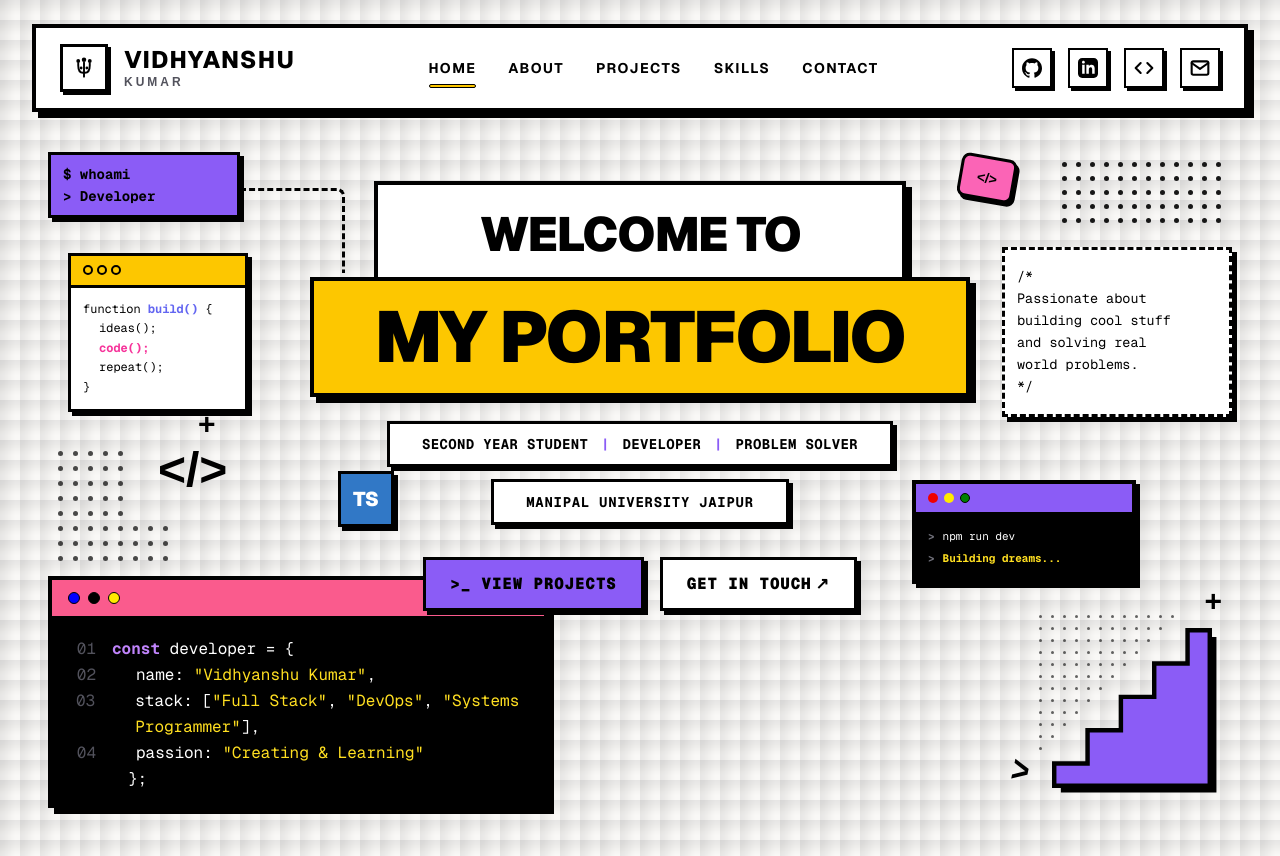
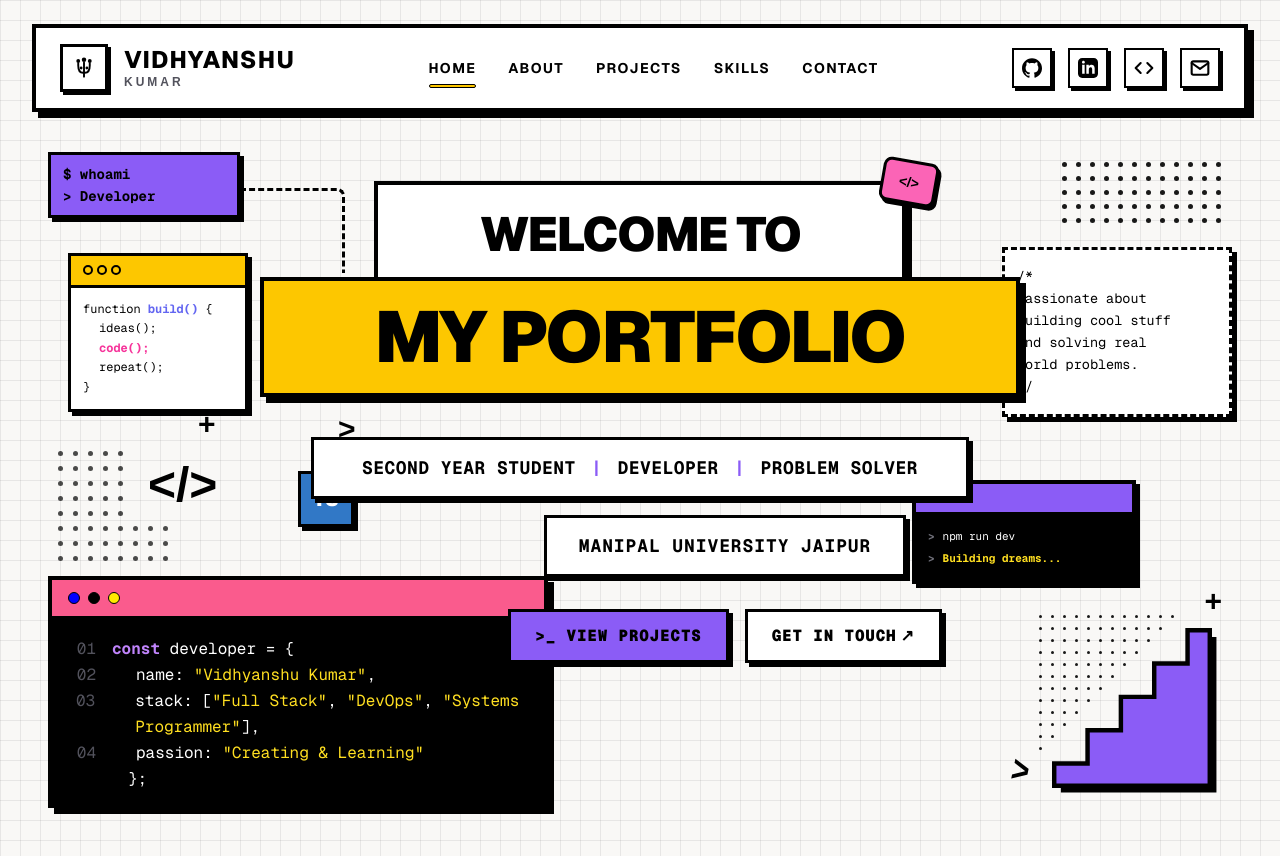
Before and after one commit to Viidhyanshu/Neo-Portfolio, a Next.js app: page / in a window 1280 px wide. Built offline with nearby package versions, Linux system fonts and the light colour scheme.

Commit message:
updated hero

```diff
--- a/app/globals.css
+++ b/app/globals.css
@@ -17,7 +17,7 @@ body {
   color: var(--foreground);
   font-family: Arial, Helvetica, sans-serif;
   background-image:
-    linear-gradient(to right, rgba(0, 0, 0, 0.07) 1px, transparent 15px),
-    linear-gradient(to bottom, rgba(0, 0, 0, 0.07) 1px, transparent 15px);
+    linear-gradient(to right, rgba(0, 0, 0, 0.07) 1px, transparent 1px),
+    linear-gradient(to bottom, rgba(0, 0, 0, 0.07) 1px, transparent 1px);
   background-size: 20px 20px;
 }
--- a/components/Hero.tsx
+++ b/components/Hero.tsx
@@ -1,38 +1,77 @@
-import React from "react";
+"use client";
+
+import React, { useState } from "react";
 
 export default function Hero() {
+  const pipeColors = ["text-[#8b5cf6]", "text-pink-500", "text-green-600", "text-orange-500"];
+  const [pipeIndex, setPipeIndex] = useState(0);
+
+  const textColors = ["text-black", "text-[#8b5cf6]", "text-pink-500", "text-green-600", "text-orange-500"];
+  const [colorIndex, setColorIndex] = useState(0);
+
+  const portfolioBgs = ["bg-yellow-400", "bg-[#fa5b8d]", "bg-[#8b5cf6]", "bg-orange-400", "bg-emerald-400"];
+  const [portfolioBgIndex, setPortfolioBgIndex] = useState(0);
+
+  const handlePipeClick = () => {
+    setPipeIndex((prev) => (prev + 1) % pipeColors.length);
+  };
+
+  const handleLocClick = () => {
+    setColorIndex((prev) => (prev + 1) % textColors.length);
+  };
+
+  const handlePortfolioClick = () => {
+    setPortfolioBgIndex((prev) => (prev + 1) % portfolioBgs.length);
+  };
+
   return (
-    <div className="relative flex flex-col items-center justify-center text-center select-none w-[calc(100vw-3rem)] sm:w-[580px] md:w-[660px] py-12 md:py-0">
+    <div className="relative flex flex-col items-center justify-center text-center select-none w-[calc(100vw-3rem)] sm:w-[660px] md:w-[760px] py-12 md:py-0">
 
       {/* 1. Welcome to Box */}
-      <div className="bg-white border-4 border-black px-[70px] sm:px-[101px] py-[21px] sm:py-[25px] shadow-[6px_6px_0px_#000000] z-10 w-fit">
+      <div className="relative bg-white border-4 border-black px-[70px] sm:px-[101px] py-[21px] sm:py-[25px] shadow-[6px_6px_0px_#000000] z-10 w-fit">
         <h2 className="font-sans font-black text-3xl sm:text-4xl md:text-5xl tracking-tight text-black uppercase leading-none">
           Welcome To
         </h2>
+
+        {/* Pink Code Bracket tag on top-right of Welcome box */}
+        <div className="absolute top-[-25px] right-[-35px] hidden lg:flex w-14 h-11 bg-pink-400 border-3 border-black shadow-[3px_3px_0px_#000000] items-center justify-center text-black font-black text-sm rotate-[10deg] rounded-lg z-20">
+          &lt;/&gt;
+        </div>
       </div>
 
       {/* 2. My Portfolio Box */}
-      <div className="bg-yellow-400 border-4 border-black px-8 py-5 shadow-[6px_6px_0px_#000000] mt-[-10px] z-20 w-full">
+      <div
+        onClick={handlePortfolioClick}
+        className={`border-4 border-black px-8 py-5 shadow-[6px_6px_0px_#000000] hover:shadow-[4px_4px_0px_#000000] hover:translate-x-[2px] hover:translate-y-[2px] active:shadow-[1px_1px_0px_#000000] active:translate-x-[5px] active:translate-y-[5px] transition-all duration-100 mt-[-10px] z-20 w-full cursor-pointer ${portfolioBgs[portfolioBgIndex]}`}
+      >
         <h1 className="font-sans font-black text-5xl sm:text-6xl md:text-7xl tracking-tight text-black uppercase leading-none">
           My Portfolio
         </h1>
       </div>
 
       {/* 3. Subheadings Details Tags */}
-      <div className="flex flex-col items-center gap-3 mt-6 z-10">
+      <div className="flex flex-col items-center gap-4 mt-10 z-10">
         {/* Row 1 Tag */}
-        <div className="bg-white border-3 border-black px-6 sm:px-8 py-2.5 shadow-[4px_4px_0px_#000000] text-black font-bold font-mono text-xs sm:text-sm tracking-wide uppercase w-fit">
-          Second Year Student <span className="text-[#8b5cf6] mx-1">|</span> Developer <span className="text-[#8b5cf6] mx-1">|</span> Problem Solver
+        <div
+          onClick={handlePipeClick}
+          className="bg-white border-3 border-black px-8 sm:px-12 py-3 sm:py-3.5 shadow-[4px_4px_0px_#000000] hover:shadow-[3px_3px_0px_#000000] hover:translate-x-[1px] hover:translate-y-[1px] active:shadow-[1px_1px_0px_#000000] active:translate-x-[3px] active:translate-y-[3px] transition-all duration-100 text-black font-bold font-mono text-sm sm:text-base md:text-lg tracking-wide uppercase w-fit cursor-pointer"
+        >
+          Second Year Student <span className={`${pipeColors[pipeIndex]} mx-1 transition-colors duration-200`}>|</span> Developer <span className={`${pipeColors[pipeIndex]} mx-1 transition-colors duration-200`}>|</span> Problem Solver
         </div>
 
-        {/* Row 2 Tag */}
-        <div className="bg-white border-3 border-black px-6 sm:px-8 py-2.5 shadow-[4px_4px_0px_#000000] text-black font-bold font-mono text-xs sm:text-sm tracking-wider uppercase w-fit">
-          Manipal University Jaipur
+        {/* Row 2 Tag with outer layout shift wrapper to decouple hover translation */}
+        <div className="w-fit lg:translate-x-[85px]">
+          <div
+            onClick={handleLocClick}
+            className={`bg-white border-3 border-black px-8 sm:px-8 py-3 sm:py-3.5 shadow-[4px_4px_0px_#000000] hover:shadow-[3px_3px_0px_#000000] hover:translate-x-[1px] hover:translate-y-[1px] active:shadow-[1px_1px_0px_#000000] active:translate-x-[3px] active:translate-y-[3px] transition-all duration-100 ${textColors[colorIndex]} font-bold font-mono text-sm sm:text-base md:text-lg tracking-wider uppercase w-fit cursor-pointer`}
+          >
+            Manipal University Jaipur
+          </div>
         </div>
       </div>
 
       {/* 4. Action Buttons */}
-      <div className="flex flex-wrap items-center justify-center gap-4 mt-8 z-10">
+      <div className="flex flex-wrap items-center justify-center gap-4 mt-8 lg:translate-x-[85px] z-10">
         {/* View Projects */}
         <button className="bg-[#8b5cf6] border-3 border-black px-6 py-3 shadow-[4px_4px_0px_#000000] hover:translate-x-[2px] hover:translate-y-[2px] hover:shadow-[2px_2px_0px_#000000] active:translate-x-[4px] active:translate-y-[4px] active:shadow-none transition-all text-black font-mono font-black text-sm sm:text-base tracking-wider uppercase flex items-center gap-1 cursor-pointer">
           &gt;_ View Projects
@@ -45,11 +84,6 @@ export default function Hero() {
       </div>
 
       {/* 5. Desktop Accent Overlay Decorations (Visible on Widescreen) */}
-
-      {/* Pink Code Bracket tag on top-right */}
-      <div className="absolute top-[-25px] right-[-45px] hidden lg:flex w-14 h-11 bg-pink-400 border-3 border-black shadow-[3px_3px_0px_#000000] items-center justify-center text-black font-black text-sm rotate-[10deg] rounded-lg z-0">
-        &lt;/&gt;
-      </div>
     </div>
   );
 }
--- a/components/TerminalSteps.tsx
+++ b/components/TerminalSteps.tsx
@@ -1,6 +1,30 @@
-import React from "react";
+"use client";
+
+import React, { useState } from "react";
 
 export default function TerminalSteps() {
+  const compilerLogs = [
+    "Building dreams...",
+    "Compiling assets...",
+    "Ready in 42ms!",
+    "✓ Built successfully!"
+  ];
+  const [logIndex, setLogIndex] = useState(0);
+
+  const stepColors = ["#8b5cf6", "#f43f5e", "#10b981", "#fbbf24"];
+  const [colorIndex, setColorIndex] = useState(0);
+  const [bounceStep, setBounceStep] = useState(false);
+
+  const handleTerminalClick = () => {
+    setLogIndex((prev) => (prev + 1) % compilerLogs.length);
+  };
+
+  const handleStepClick = () => {
+    setColorIndex((prev) => (prev + 1) % stepColors.length);
+    setBounceStep(true);
+    setTimeout(() => setBounceStep(false), 300);
+  };
+
   // Generate a triangular dot grid matrix dynamically
   const renderDotGrid = () => {
     const rows = 12;
@@ -10,7 +34,7 @@ export default function TerminalSteps() {
         dots.push(
           <div
             key={`${r}-${c}`}
-            className="w-[2.5px] h-[2.5px] bg-black rounded-full absolute opacity-60"
+            className="w-[2.5px] h-[2.5px] bg-black rounded-full absolute opacity-90"
             style={{
               top: `${r * 12}px`,
               left: `${c * 12}px`,
@@ -26,7 +50,10 @@ export default function TerminalSteps() {
     <div className="relative w-[320px] h-[320px] md:w-[360px] md:h-[360px] select-none">
 
       {/* 1. Terminal Window (Top-Left) */}
-      <div className="absolute top-8 left-10 w-56 border-4 border-black bg-black shadow-[4px_4px_0px_#000000] font-mono z-20">
+      <div
+        onClick={handleTerminalClick}
+        className="absolute top-8 left-10 w-56 border-4 border-black bg-black shadow-[4px_4px_0px_#000000] hover:shadow-[3px_3px_0px_#000000] hover:translate-x-[1px] hover:translate-y-[1px] active:shadow-[1px_1px_0px_#000000] active:translate-x-[3px] active:translate-y-[3px] transition-all duration-100 font-mono z-20 cursor-pointer"
+      >
         {/* Purple Bar */}
         <div className="bg-[#8b5cf6] border-b-4 border-black h-8 px-3 flex items-center gap-1.5">
           <div className="w-2.5 h-2.5 bg-[#F00000] rounded-full" />
@@ -41,7 +68,7 @@ export default function TerminalSteps() {
           </div>
           <div className="flex gap-2 mt-1">
             <span className="text-zinc-500 font-bold">&gt;</span>
-            <span className="text-yellow-300 font-bold">Building dreams...</span>
+            <span className="text-yellow-300 font-bold min-h-[16px] block">{compilerLogs[logIndex]}</span>
           </div>
         </div>
       </div>
@@ -52,7 +79,10 @@ export default function TerminalSteps() {
       </div>
 
       {/* 3. Steps staircase (Bottom-Right) */}
-      <div className="absolute bottom-0 right-0 z-10">
+      <div
+        onClick={handleStepClick}
+        className={`absolute bottom-0 right-0 z-10 cursor-pointer transition-transform duration-200 ${bounceStep ? "scale-95 translate-y-[4px]" : "hover:scale-[1.02]"}`}
+      >
         <svg viewBox="0 0 180 180" className="w-[180px] h-[180px] md:w-[200px] md:h-[200px]">
           {/* Shadow layer */}
           <path
@@ -60,13 +90,14 @@ export default function TerminalSteps() {
             fill="black"
             transform="translate(6, 6)"
           />
-          {/* Main Purple Steps Layer */}
+          {/* Main Steps Layer */}
           <path
             d="M 20 160 L 20 140 L 50 140 L 50 110 L 80 110 L 80 80 L 110 80 L 110 50 L 140 50 L 140 20 L 160 20 L 160 160 Z"
-            fill="#8b5cf6"
+            fill={stepColors[colorIndex]}
             stroke="black"
             strokeWidth="4"
             strokeLinejoin="miter"
+            className="transition-colors duration-300"
           />
         </svg>
       </div>
--- a/components/WhoamiCard.tsx
+++ b/components/WhoamiCard.tsx
@@ -1,21 +1,46 @@
-import React from "react";
+"use client";
+
+import React, { useState } from "react";
 
 export default function WhoamiCard() {
+  const roles = ["Developer", "Student", "Problem Solver", "Tech Enthusiast"];
+  const [roleIndex, setRoleIndex] = useState(0);
+
+  const codeColors = ["text-pink-500", "text-[#8b5cf6]", "text-green-600", "text-orange-500"];
+  const [colorIndex, setColorIndex] = useState(0);
+  const [spinCircles, setSpinCircles] = useState(false);
+
+  const cycleRole = () => {
+    setRoleIndex((prev) => (prev + 1) % roles.length);
+  };
+
+  const handleCodeClick = () => {
+    setColorIndex((prev) => (prev + 1) % codeColors.length);
+    setSpinCircles(true);
+    setTimeout(() => setSpinCircles(false), 600);
+  };
+
   return (
     <div className="relative pt-[20px] pb-[10px] w-[calc(100vw-3rem)] sm:w-[280px] h-[260px] select-none">
       {/* 1. Terminal Console Window "$ whoami" */}
-      <div className="absolute top-0 left-0 w-48 border-3 border-black bg-[#8b5cf6] text-black shadow-[4px_4px_0px_#000000] font-mono p-3 z-10 flex flex-col justify-center">
+      <div
+        onClick={cycleRole}
+        className="absolute top-0 left-0 w-48 border-3 border-black bg-[#8b5cf6] text-black shadow-[4px_4px_0px_#000000] hover:shadow-[3px_3px_0px_#000000] hover:translate-x-[1px] hover:translate-y-[1px] active:shadow-[1px_1px_0px_#000000] active:translate-x-[3px] active:translate-y-[3px] transition-all duration-100 font-mono p-3 z-10 flex flex-col justify-center cursor-pointer"
+      >
         <div className="font-bold text-sm leading-none">$ whoami</div>
-        <div className="font-bold text-sm leading-none mt-2">&gt; Developer</div>
+        <div className="font-bold text-sm leading-none mt-2">&gt; {roles[roleIndex]}</div>
       </div>
 
       {/* 2. Yellow build function window */}
-      <div className="absolute bottom-0 left-[20px] w-[170px] sm:w-[180px] border-3 border-black bg-white shadow-[4px_4px_0px_#000000] z-10">
+      <div
+        onClick={handleCodeClick}
+        className="absolute bottom-0 left-[20px] w-[170px] sm:w-[180px] border-3 border-black bg-white shadow-[4px_4px_0px_#000000] hover:shadow-[3px_3px_0px_#000000] hover:translate-x-[1px] hover:translate-y-[1px] active:shadow-[1px_1px_0px_#000000] active:translate-x-[3px] active:translate-y-[3px] transition-all duration-100 z-10 cursor-pointer"
+      >
         {/* Yellow Header */}
         <div className="bg-yellow-400 border-b-3 border-black h-8 px-3 flex items-center gap-1">
-          <div className="w-2.5 h-2.5 rounded-full border-2 border-black bg-transparent" />
-          <div className="w-2.5 h-2.5 rounded-full border-2 border-black bg-transparent" />
-          <div className="w-2.5 h-2.5 rounded-full border-2 border-black bg-transparent" />
+          <div className={`w-2.5 h-2.5 rounded-full border-2 border-black bg-transparent transition-transform duration-500 ${spinCircles ? "rotate-[360deg] scale-110 bg-red-500" : ""}`} />
+          <div className={`w-2.5 h-2.5 rounded-full border-2 border-black bg-transparent transition-transform duration-500 delay-75 ${spinCircles ? "rotate-[360deg] scale-110 bg-yellow-500" : ""}`} />
+          <div className={`w-2.5 h-2.5 rounded-full border-2 border-black bg-transparent transition-transform duration-500 delay-150 ${spinCircles ? "rotate-[360deg] scale-110 bg-green-500" : ""}`} />
         </div>
         {/* Function Body */}
         <div className="p-3 font-mono text-[11px] sm:text-[12px] leading-relaxed text-black text-left">
@@ -23,7 +48,9 @@ export default function WhoamiCard() {
             function <span className="text-[#6366f1] font-bold">build()</span> &#123;
           </div>
           <div className="pl-4">ideas();</div>
-          <div className="pl-4 text-pink-500 font-bold">code();</div>
+          <div className="pl-4 font-bold transition-colors duration-200 className text-pink-500">
+            <span className={codeColors[colorIndex]}>code();</span>
+          </div>
           <div className="pl-4">repeat();</div>
           <div>&#125;</div>
         </div>
```
Also changed, not shown: components/CodeWindow.tsx (+21 -5 lines), components/CommentCard.tsx (+34 -8 lines).
